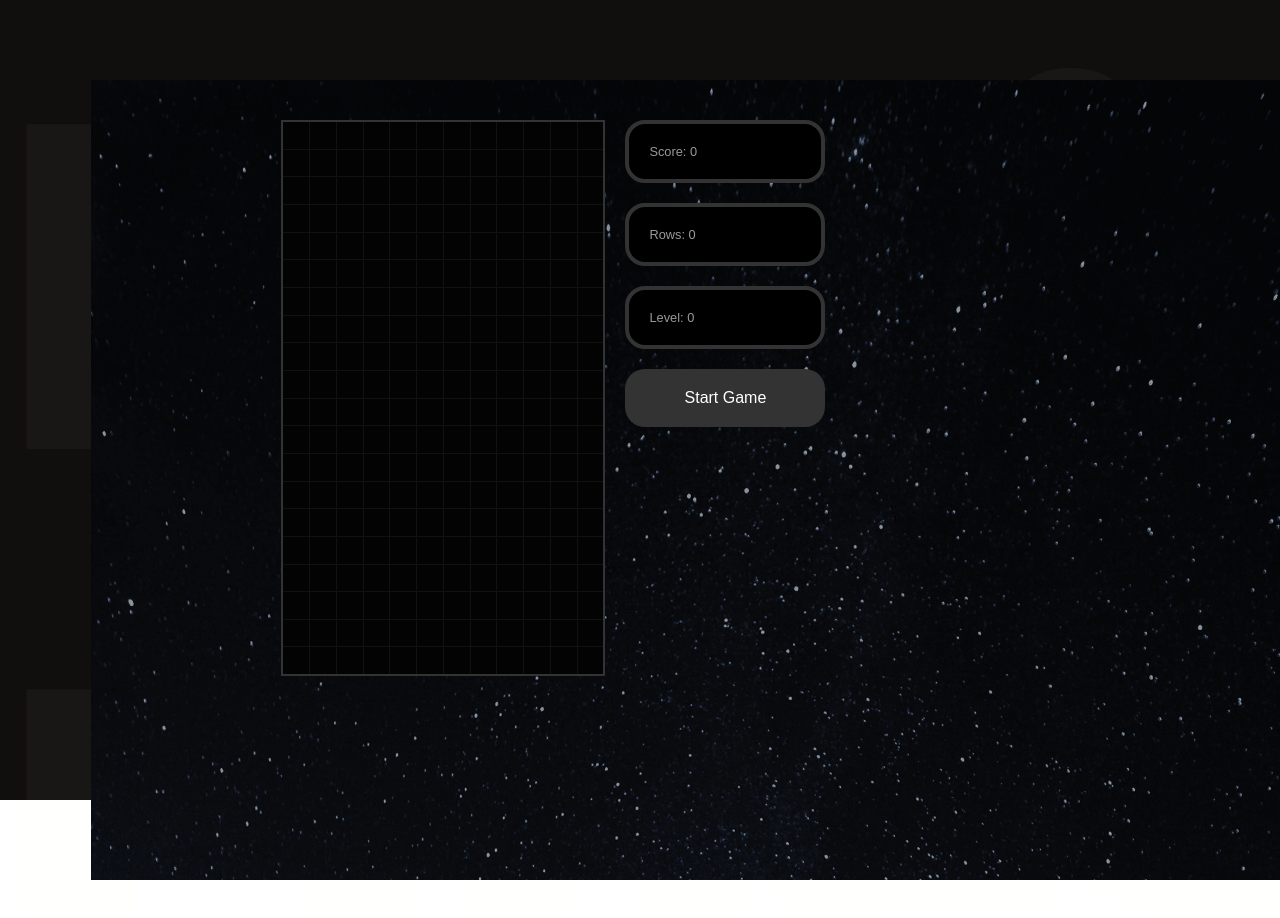
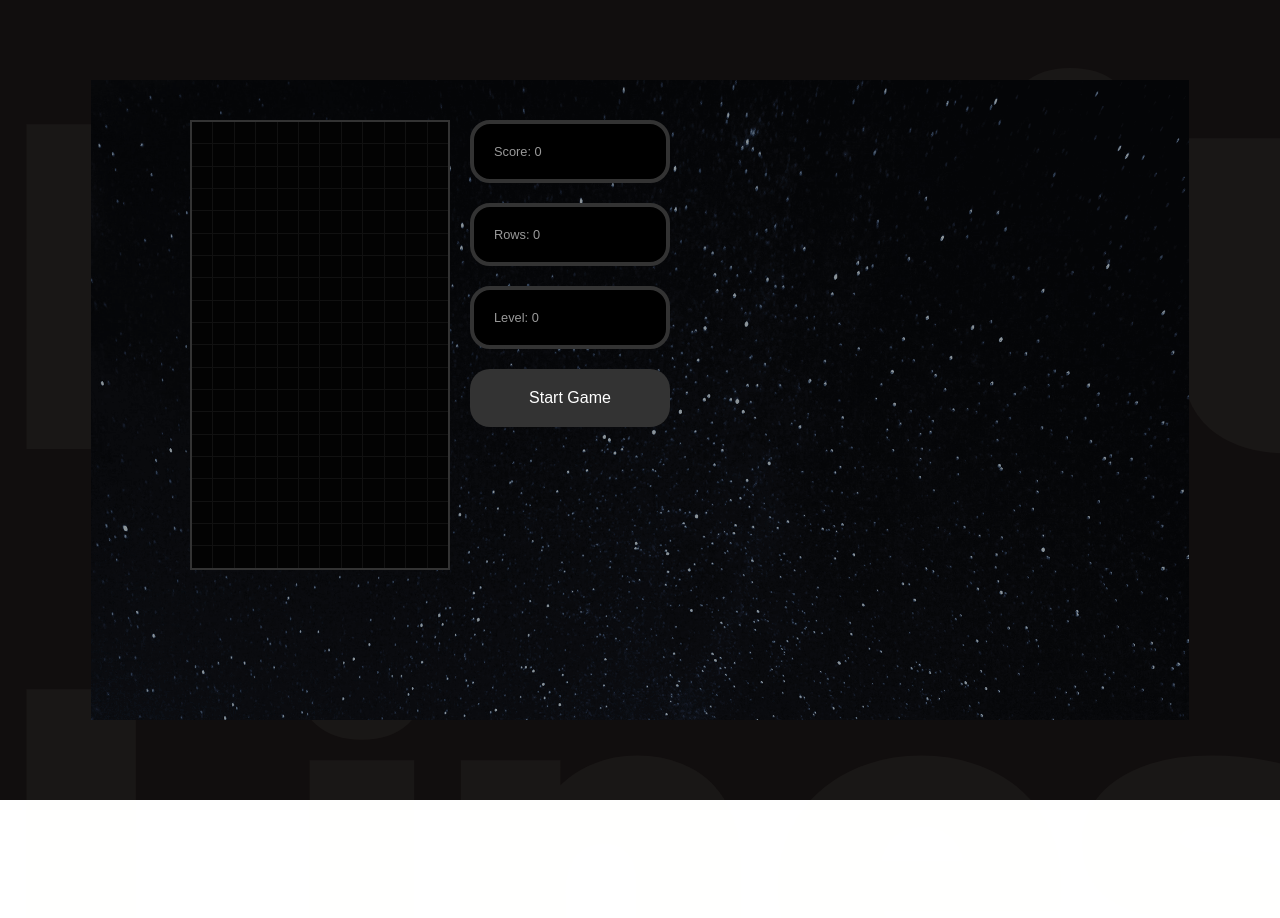
Before and after one commit to bravesoftdz/habitual-linestepper-client, a React (Create React App) app: page /projects/2 in a window 1280 px wide. Shown: the top 918 px of the page. Built offline with nearby package versions, Linux system fonts and the light colour scheme.

Commit message:
update tetris styles to fit div

```diff
--- a/src/components/projects/tetris/components/styles/StyledStage.js
+++ b/src/components/projects/tetris/components/styles/StyledStage.js
@@ -4,12 +4,12 @@ export const StyledStage = styled.div`
   display: grid;
   grid-template-rows: repeat(
     ${props => props.height},
-    calc(25vw / ${props => props.width})
+    calc(20vw / ${props => props.width})
   );
   grid-template-columns: repeat(${props => props.width}, 1fr);
   grid-gap: 1px;
   border: 2px solid #333;
   width: 100%;
-  max-width: 25vw;
+  max-width: 20vw;
   background: #111;
 `;
--- a/src/components/projects/tetris/components/styles/StyledTetris.js
+++ b/src/components/projects/tetris/components/styles/StyledTetris.js
@@ -2,8 +2,8 @@ import styled from "styled-components";
 import bgImage from "../../img/bg.png";
 
 export const StyledTetrisWrapper = styled.div`
-  width: 100vw;
-  height: 100vh;
+  width: 100%;
+  height: 100%;
   background: url(${bgImage}) #000;
   background-size: cover;
   overflow: hidden;
@@ -15,6 +15,7 @@ export const StyledTetris = styled.div`
   padding: 40px;
   margin: 0 auto;
   max-width: 900px;
+  height: 100%;
 
   aside {
     width: 100%;
```
